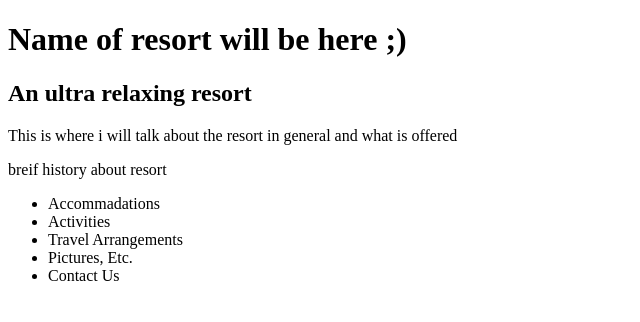
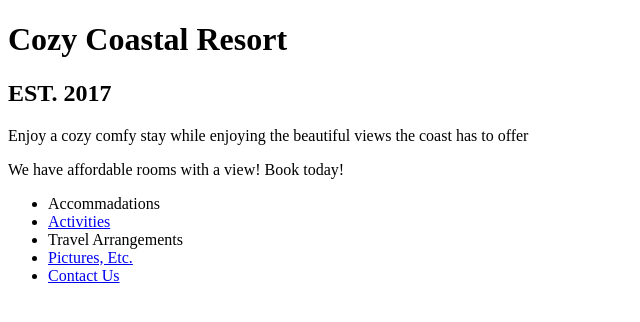
Before and after one commit to caylaxnicole/Resort-Website, a plain HTML site: page index.html in a window 1280 px wide. Shown: the whole page, without its empty margins (0-640 px from the left). Drawn offline with Linux system fonts and the light colour scheme.

Commit message:
linked all html files

```diff
--- a/index.html
+++ b/index.html
@@ -2,19 +2,19 @@
 <html>
   <head>
     <link href="css/styles.css" rel="stylesheet" type="text/css">
-    <title>RESORT NAME PENDING</title>
+    <title>Cozy Coastal Resort</title>
   </head>
   <body>
-    <h1>Name of resort will be here ;)</h1>
-    <h2>An ultra relaxing resort</h2>
-    <p>This is where i will talk about the resort in general and what is offered</p>
-    <p>breif history about resort</p>
+    <h1>Cozy Coastal Resort</h1>
+    <h2>EST. 2017</h2>
+    <p>Enjoy a cozy comfy stay while enjoying the beautiful views the coast has to offer</p>
+    <p>We have affordable rooms with a view! Book today!</p>
     <ul>
-      <li>Accommadations</li>
-      <li>Activities</li>
-      <li>Travel Arrangements</li>
-      <li>Pictures, Etc.</li>
-      <li>Contact Us</li>
+      <li>Accommadations <a href="accommodations.html"> </li>
+      <li>Activities <a href-"activities.html"> </li>
+      <li>Travel Arrangements<a href="travel-arrangements.html"> </li>
+      <li>Pictures, Etc. <a href="pictures-etc.html"> </li>
+      <li>Contact Us <a href="contact-information.html"> </li>
     </ul>
 
 
```
